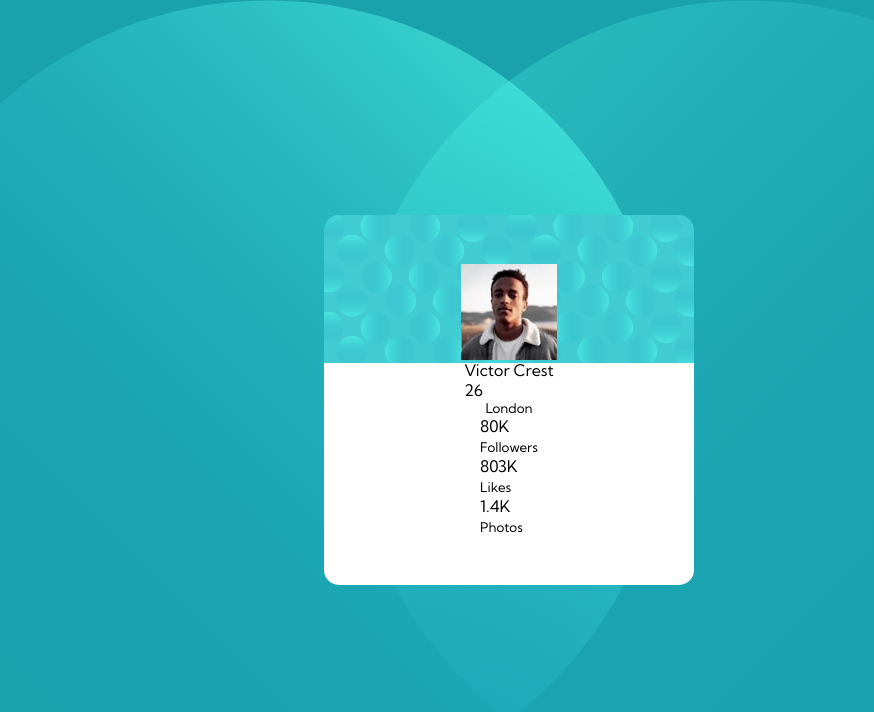
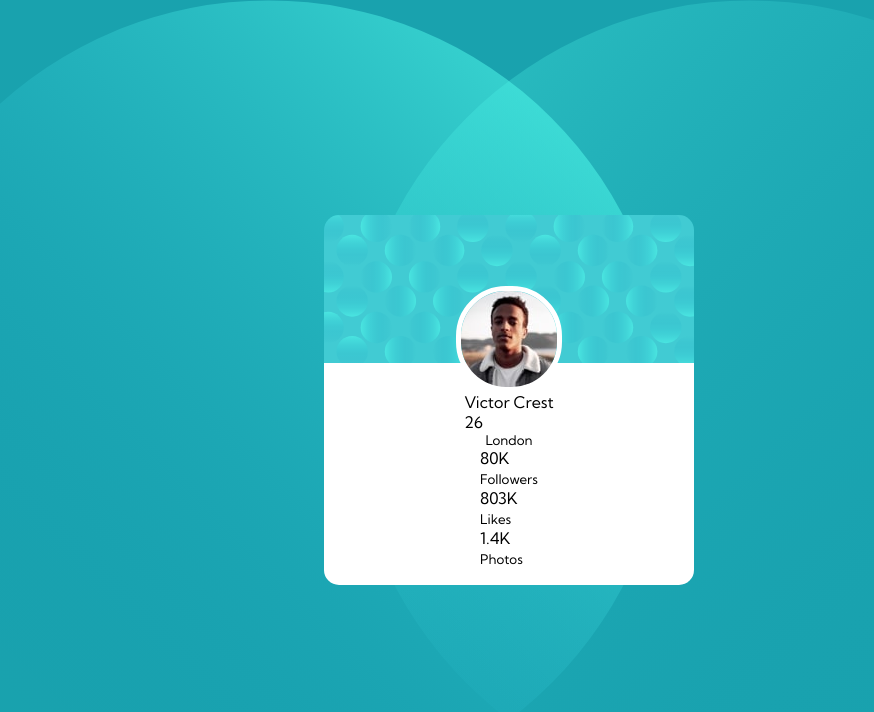
Before and after one commit to napalm-git/profile-card-component, a website: page index.html in a window 1280 px wide. Shown: the whole page, without its empty margins (131-1005 px from the left). Drawn offline with Linux system fonts and the light colour scheme; files whose address does not match are found by name.

Commit message:
style the wrapper image

```diff
--- a/sass/main.scss
+++ b/sass/main.scss
@@ -22,7 +22,7 @@ body {
 }
 
 .wrapper {
-  background-image: url("images/bg-pattern-card.svg");
+  background-image: url("/images/bg-pattern-card.svg");
   background-size: contain;
   background-repeat: no-repeat;
   display: flex;
@@ -39,5 +39,11 @@ body {
     flex-direction: column;
     align-items: center;
     justify-content: center;
+
+    .user-image {
+      border-radius: 50px;
+      border: 5px solid $color-white;
+      margin-top: 50%;
+    }
   }
 }
```
Also changed, not shown: css/main.css.
